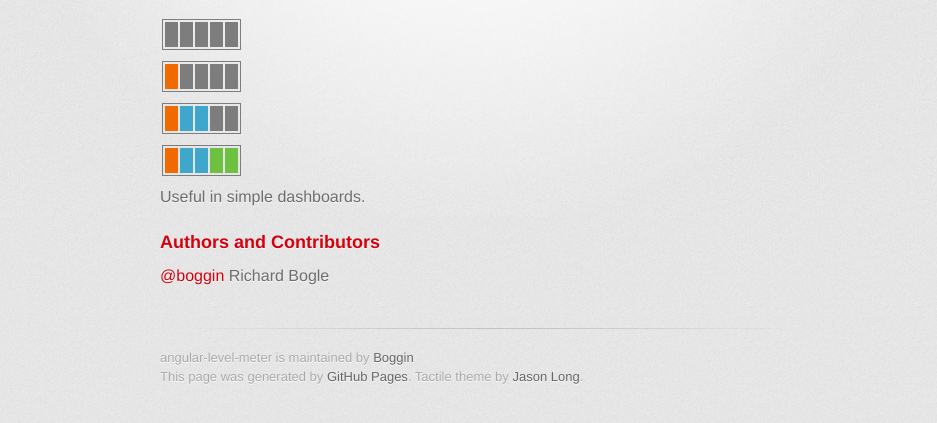
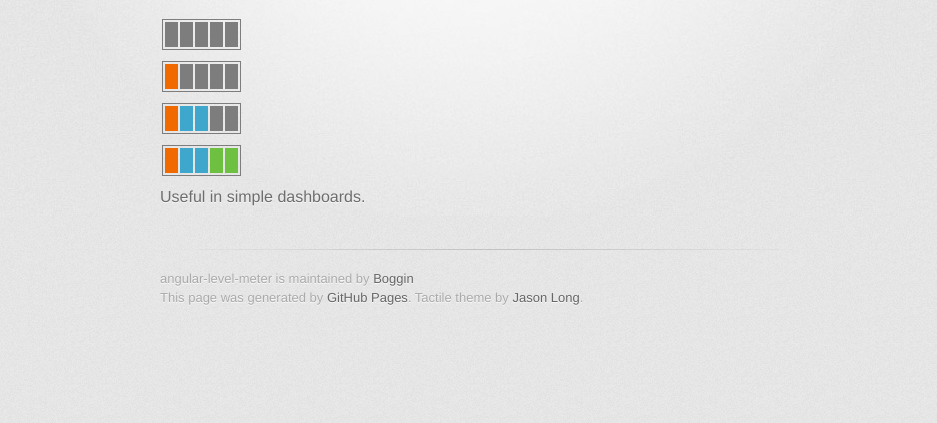
Before and after one commit to Boggin/angular-level-meter, a plain HTML site: page index.html in a window 1280 px wide. Shown: the part 357-780 px from the top of the page, without its empty margins (170-1107 px from the left). Drawn offline with nearby package versions, Linux system fonts and the light colour scheme; a web font is replaced by a local one.

Commit message:
Remove Authors section.

```diff
--- a/index.html
+++ b/index.html
@@ -32,10 +32,6 @@
           <level-meter level="3"></level-meter><br/>
           <level-meter level="5"></level-meter>
           <p>Useful in simple dashboards.</p>
-
-          <h3>
-            <a name="authors-and-contributors" class="anchor" href="#authors-and-contributors"><span class="octicon octicon-link"></span></a>Authors and Contributors</h3>
-            <p><a href="https://github.com/boggin" class="user-mention">@boggin</a> Richard Bogle</p>
           </section>
         <footer>
           angular-level-meter is maintained by <a href="https://github.com/Boggin">Boggin</a><br>
```
